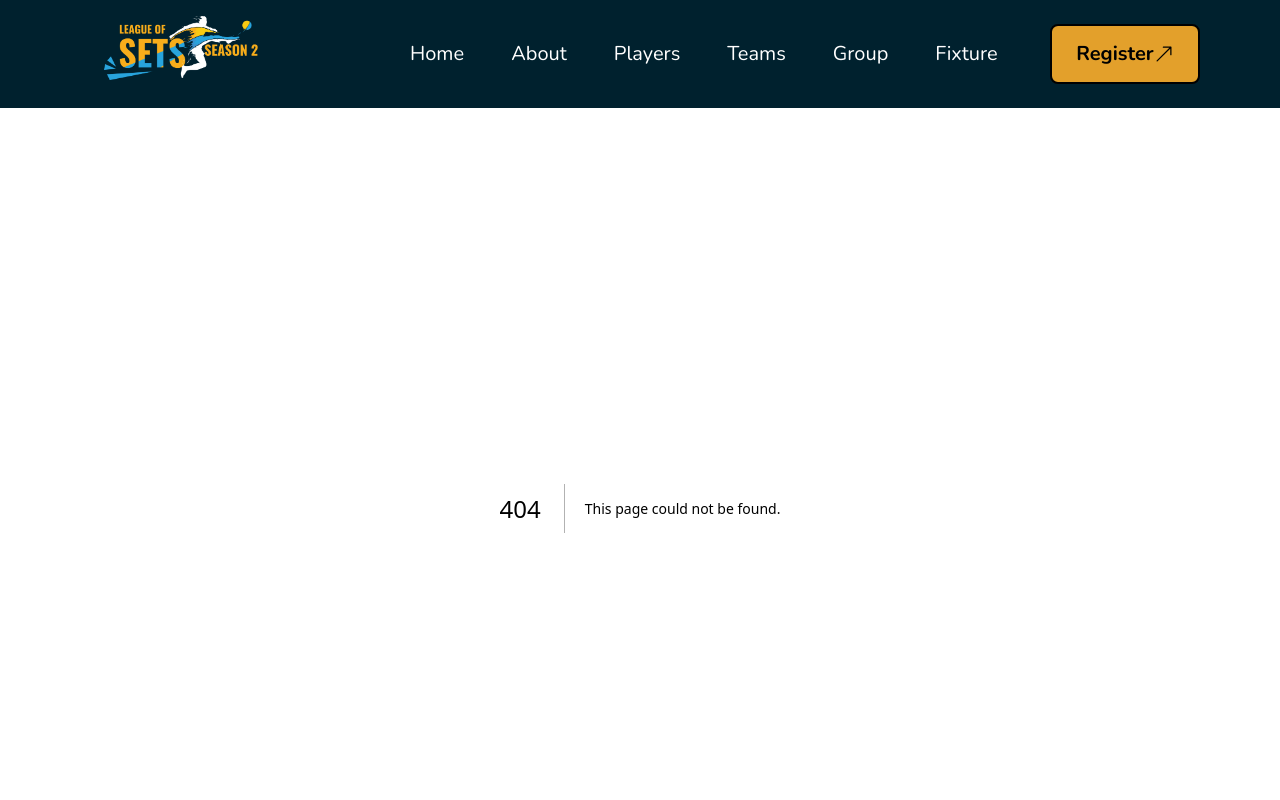
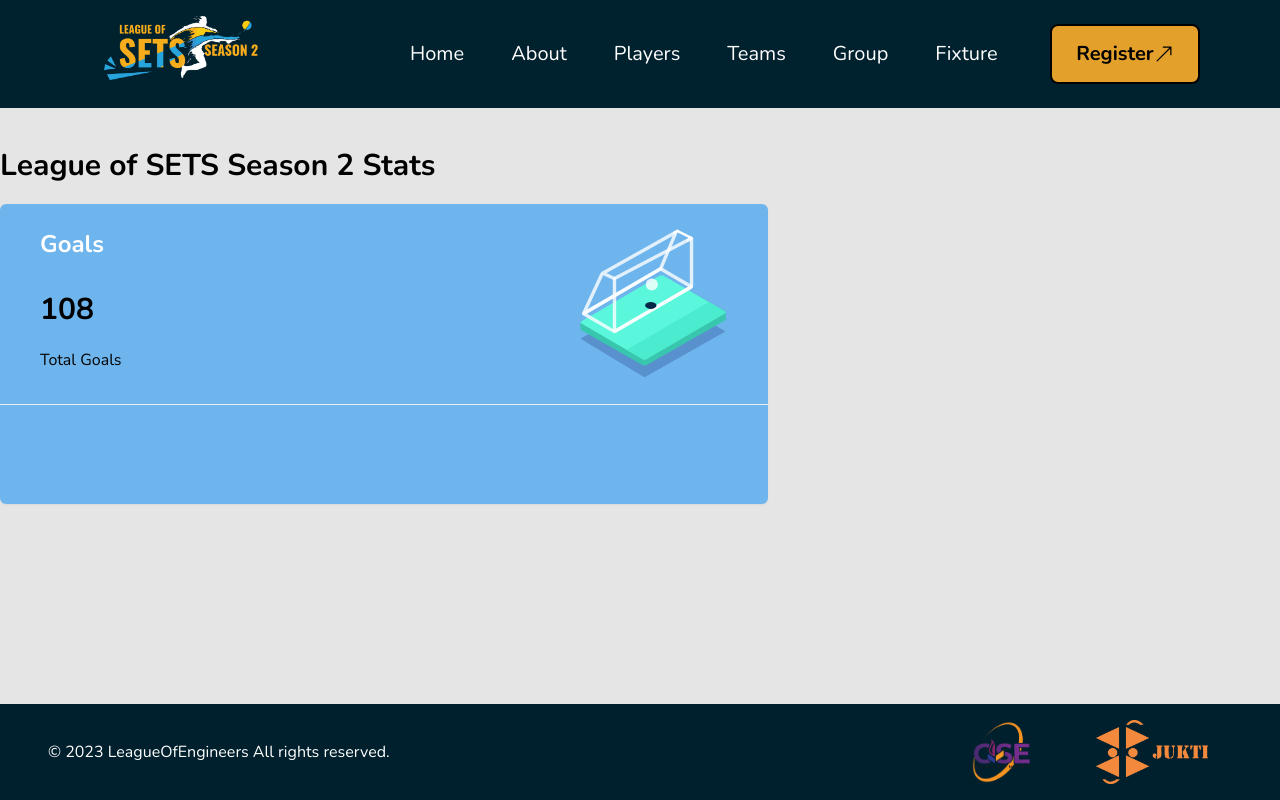
Before and after one commit to zorojuro75/league-of-engineers, a Next.js app: page /stats in a window 1280 px wide. Before the commit this address had no page. Shown: the top 800 px of the page. Built offline with nearby package versions, Linux system fonts and the light colour scheme.

Commit message:
points table

```diff
--- a/app/fixtures/page.tsx
+++ b/app/fixtures/page.tsx
@@ -129,11 +129,17 @@ const Page = (props: Props) => {
                   <div>{match.awayGoal}{match.played==true && match.homeGoal==match.awayGoal?<>({match.awayGoalT})</>:<></>}</div>
                 </div>
               </div>
-              <div className="border-s border-black border-opacity-40 md:ps-5 ps-1">
-                <div>{match.matchDate}</div>
-                <div>{match.matchTime}</div>
-                <div>{match.matchDay}</div>
-              </div>
+              {match.played != true ? (
+                <div className="border-s border-black border-opacity-40 md:ps-5 ps-1">
+                  <div>{match.matchDate}</div>
+                  <div>{match.matchTime}</div>
+                  <div>{match.matchDay}</div>
+                </div>
+              ) : (
+                <div className="border-s border-black border-opacity-40 md:ps-5 ps-1">
+                  FT
+                </div>
+              )}
             </div>
           ))}
         </div>
--- /dev/null
+++ b/app/stats/page.tsx
@@ -0,0 +1,28 @@
+import React from 'react'
+
+type Props = {}
+
+const Page = (props: Props) => {
+  return (
+    <div className='max-w-7xl w-full my-10 mx-auto'>
+        <div className='text-3xl font-bold'>League of SETS Season 2 Stats</div>
+        <div className='w-full max-w-3xl my-5 h-[300px] bg-blue-500 bg-opacity-60 rounded-md shadow-sm'>
+            <div className='px-10 flex w-full justify-between items-center border-b '>
+                <div>
+                <div className='text-2xl text-white font-bold h-[80px] flex items-center'>
+                    Goals
+                </div>
+                <div className='h-[120px] flex flex-col gap-5 py-2'>
+                    <div className='text-3xl font-bold '>108</div>
+                    <div className=' '>Total Goals</div>
+                </div>
+                </div>
+                <div><img src="net.svg" alt="" className='w-[150px]' /></div>
+            </div>
+            <div></div>
+        </div>
+    </div>
+  )
+}
+
+export default Page
```
Also changed, not shown: public/net.svg (added).
